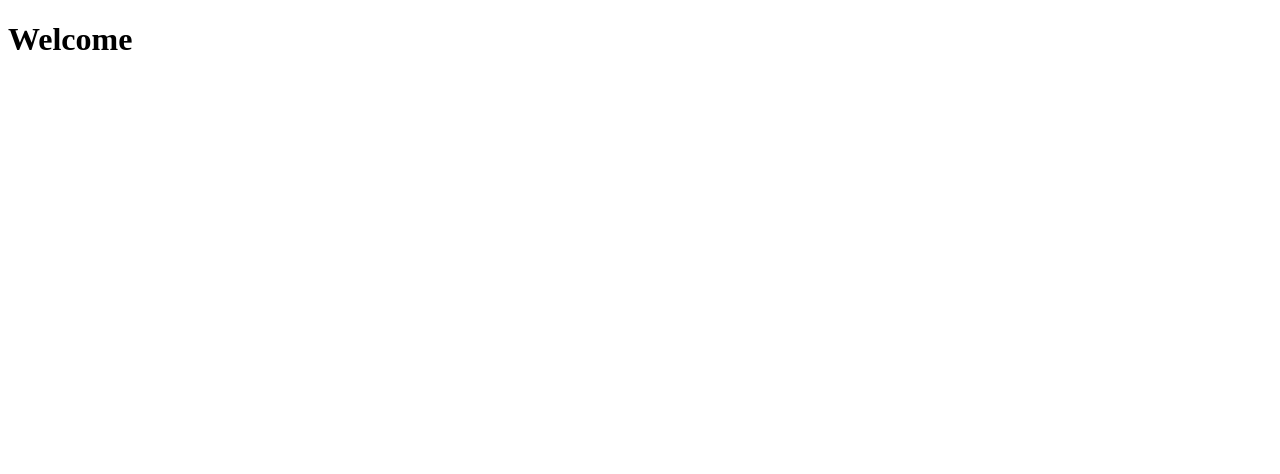
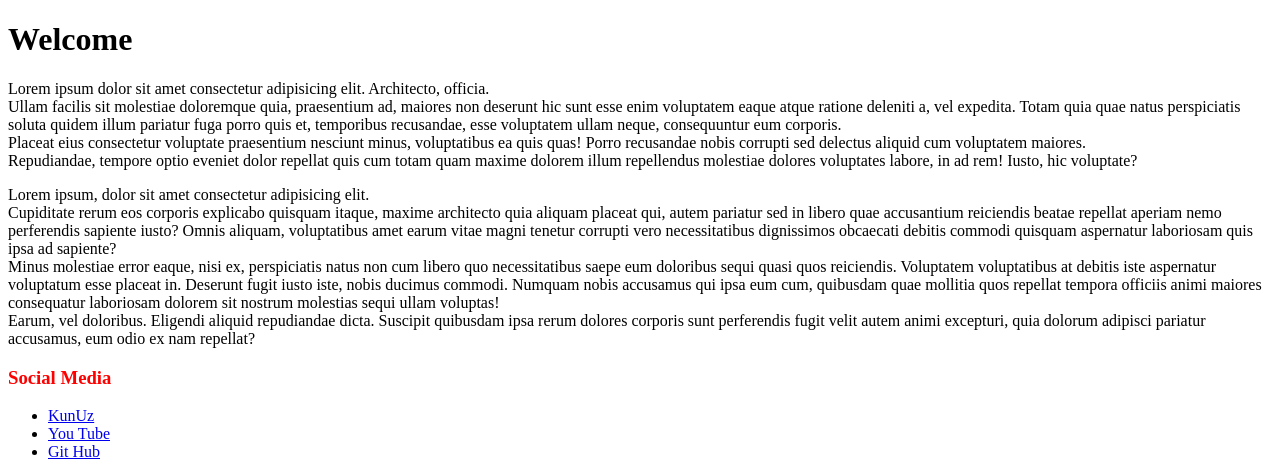
Before and after one commit to javlonbeksaidov-developer/DJANGO, a Django app: page / in a window 1280 px wide. Before the commit the part shown is almost empty. Shown: the top 474 px of the page. Run offline with Django 5.2, Linux system fonts and the light colour scheme.

Commit message:
index.html

```diff
--- a/django-projects/todo/templates/index.html
+++ b/django-projects/todo/templates/index.html
@@ -1,11 +1,67 @@
 <!DOCTYPE html>
 <html lang="en">
+
 <head>
     <meta charset="UTF-8">
     <meta name="viewport" content="width=device-width, initial-scale=1.0">
     <title>To Do</title>
 </head>
+
 <body>
+
     <h1>Welcome</h1>
+    <p>Lorem ipsum dolor sit amet consectetur adipisicing elit. Architecto, officia. <br> Ullam facilis sit molestiae
+        doloremque quia, praesentium ad, maiores non deserunt hic sunt esse enim voluptatem eaque atque ratione deleniti
+        a, vel expedita. Totam quia quae natus perspiciatis soluta quidem illum pariatur fuga porro quis et, temporibus
+        recusandae, esse voluptatem ullam neque, consequuntur eum corporis. <br> Placeat eius consectetur voluptate
+        praesentium nesciunt minus, voluptatibus ea quis quas! Porro recusandae nobis corrupti sed delectus aliquid cum
+        voluptatem maiores. <br> Repudiandae, tempore optio eveniet dolor repellat quis cum totam quam maxime dolorem
+        illum
+        repellendus molestiae dolores voluptates labore, in ad rem! Iusto, hic voluptate?</p>
+
+    <p>Lorem ipsum, dolor sit amet consectetur adipisicing elit. <br> Cupiditate rerum eos corporis explicabo quisquam
+        itaque, maxime architecto quia aliquam placeat qui, autem pariatur sed in libero quae accusantium reiciendis
+        beatae repellat aperiam nemo perferendis sapiente iusto? Omnis aliquam, voluptatibus amet earum vitae magni
+        tenetur corrupti vero necessitatibus dignissimos obcaecati debitis commodi quisquam aspernatur laboriosam quis
+        ipsa ad sapiente? <br> Minus molestiae error eaque, nisi ex, perspiciatis natus non cum libero quo
+        necessitatibus
+        saepe eum doloribus sequi quasi quos reiciendis. Voluptatem voluptatibus at debitis iste aspernatur voluptatum
+        esse placeat in. Deserunt fugit iusto iste, nobis ducimus commodi. Numquam nobis accusamus qui ipsa eum cum,
+        quibusdam quae mollitia quos repellat tempora officiis animi maiores consequatur laboriosam dolorem sit nostrum
+        molestias sequi ullam voluptas! <br> Earum, vel doloribus. Eligendi aliquid repudiandae dicta. Suscipit
+        quibusdam
+        ipsa rerum dolores corporis sunt perferendis fugit velit autem animi excepturi, quia dolorum adipisci pariatur
+        accusamus, eum odio ex nam repellat?</p>
+
+
+    <h3 style="color: red;">Social Media</h3>
+    <ul>
+        <li>
+            <a href="https://kun.uz/">KunUz</a>
+        </li>
+        <li>
+            <a href="https://youtube.com/">You Tube</a>
+        </li>
+        <li>
+            <a href="https://github.com/">Git Hub</a>
+        </li>
+    </ul>
+
+    <!-- <ol>
+        <li>
+            apple
+        </li>
+        <li>
+            banana
+        </li>
+        <li>
+            apricot
+        </li>
+    </ol> -->
+
+    <img src="https://picsum.photos/200/300?random=1">
+    <img src="https://picsum.photos/200/300?random=2">
+
 </body>
+
 </html>
```
